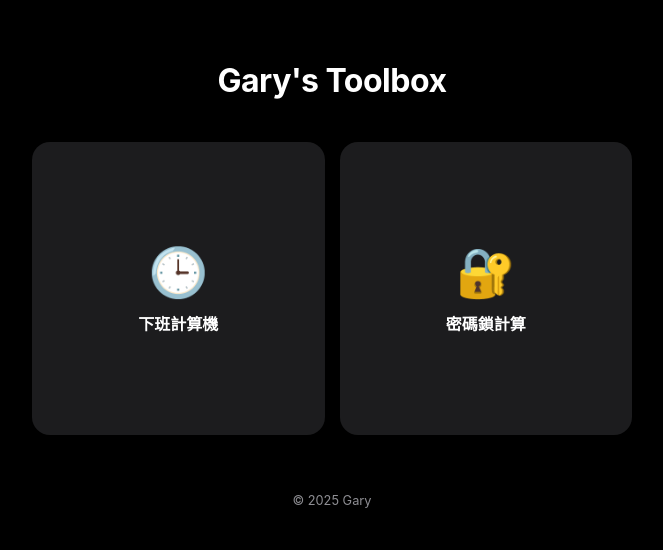
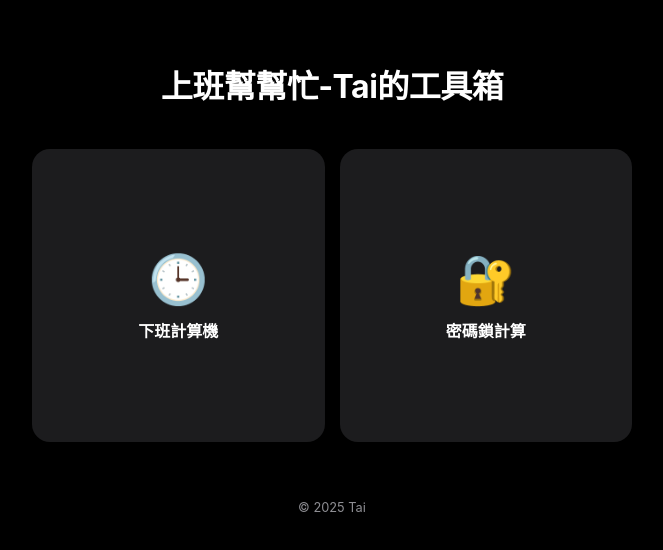
Before and after one commit to titan816/titan816.github.io, a plain HTML site: page index.html in a window 1280 px wide. Shown: the whole page, without its empty margins (308-971 px from the left). Drawn offline with Linux system fonts and the light colour scheme.

Commit message:
Update index.html

```diff
--- a/index.html
+++ b/index.html
@@ -86,7 +86,7 @@
 </head>
 <body>
 
-    <h1>Gary's Toolbox</h1>
+    <h1>上班幫幫忙-Tai的工具箱</h1>
 
     <div class="grid-container">
         <a href="https://titan816.github.io/work-time-calculator/" class="card">
@@ -100,7 +100,7 @@
         </a>
     </div>
 
-    <div class="footer">© 2025 Gary</div>
+    <div class="footer">© 2025 Tai</div>
 
 </body>
 </html>
```
